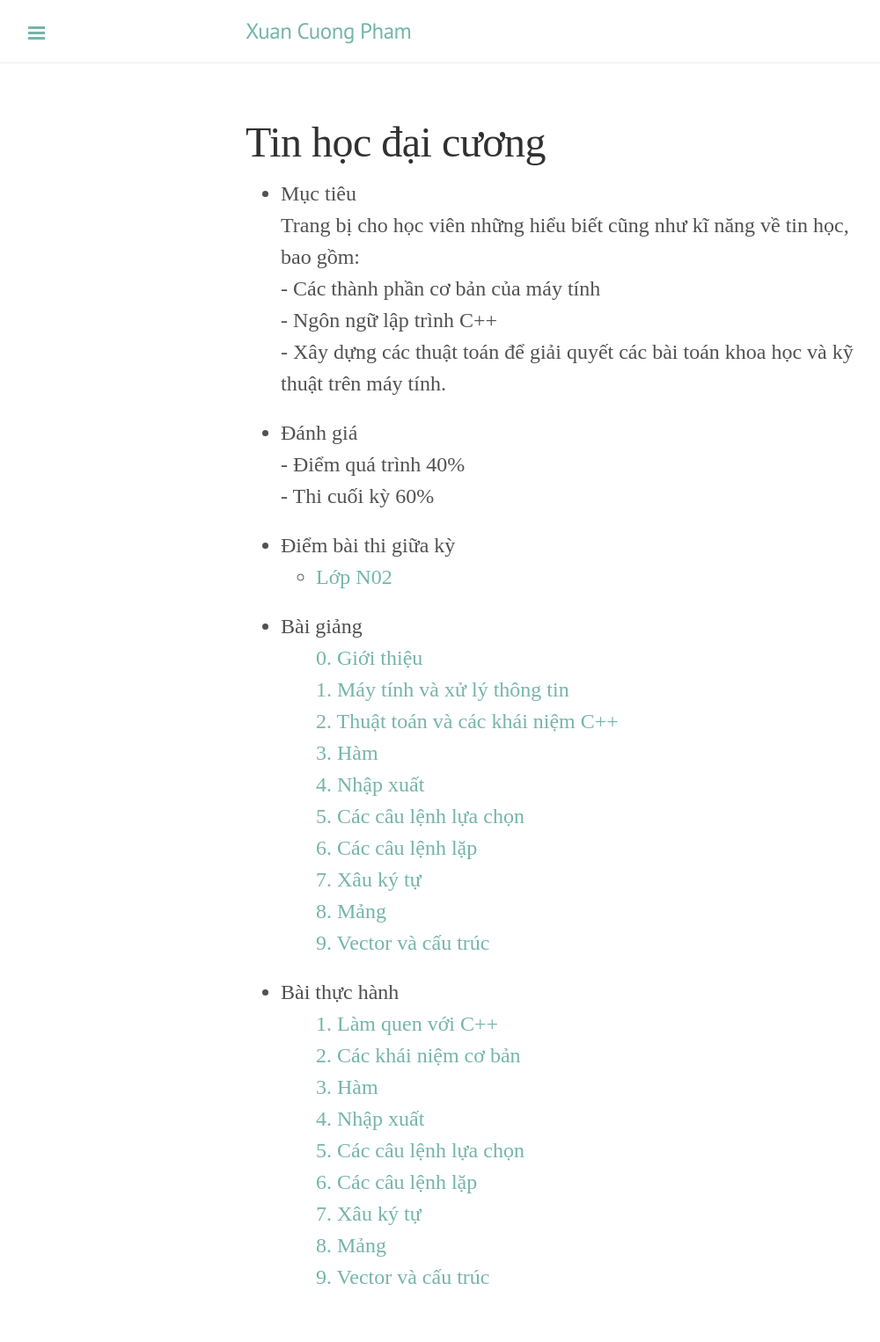
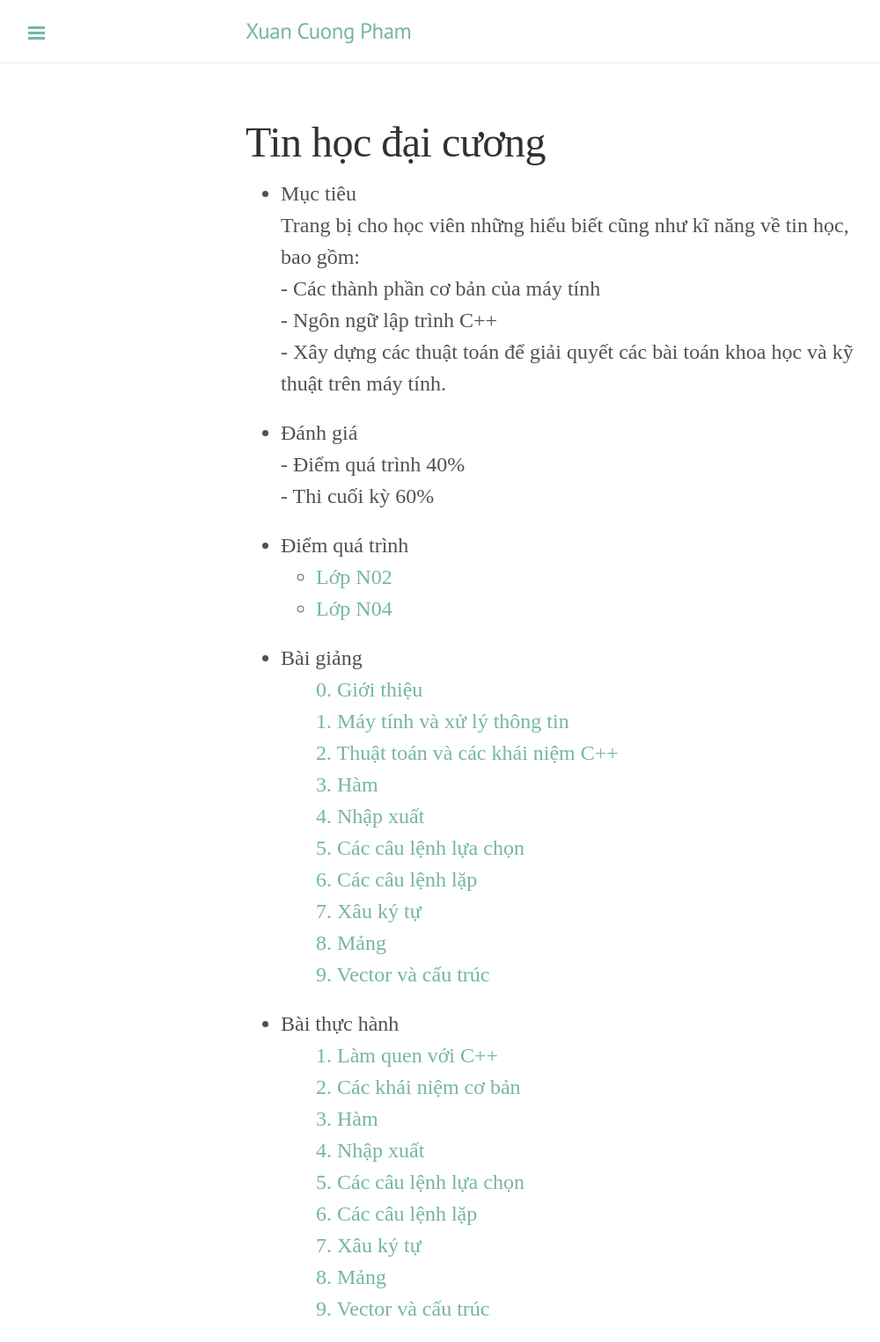
Before and after one commit to villahp/villahp.github.io, a Jekyll site: the page built from teaching/tdc.html, in a window 1280 px wide. Shown: the whole page at 88% size, without its empty margins (1-1001 px from the left). Built offline with Jekyll 4.4.1, drawn with Linux system fonts in a browser that asks for light colours; Markdown is read by kramdown in place of the engine named in the settings; before the commit the page ends 1490 px from its top, so only the background shows below that.

Commit message:
update score for TDC course

```diff
--- a/teaching/tdc.html
+++ b/teaching/tdc.html
@@ -18,9 +18,10 @@ title: Tin đại cương
 	<p> - Điểm quá trình 40% </br>
 		- Thi cuối kỳ 60%
 	</p>
-	<li> Điểm bài thi giữa kỳ
+	<li> Điểm quá trình
 	<ul>
-		<li> <a href="/download/N02 QT - Raw.pdf">Lớp N02</a>
+		<li> <a href="/download/N02 QT.pdf">Lớp N02</a>
+		<li> <a href="/download/N04 QT.pdf">Lớp N04</a>
 	</ul>
 	<li> Bài giảng
 	<ul style="list-style-type:none">
```
Also changed, not shown: 2 other files.
